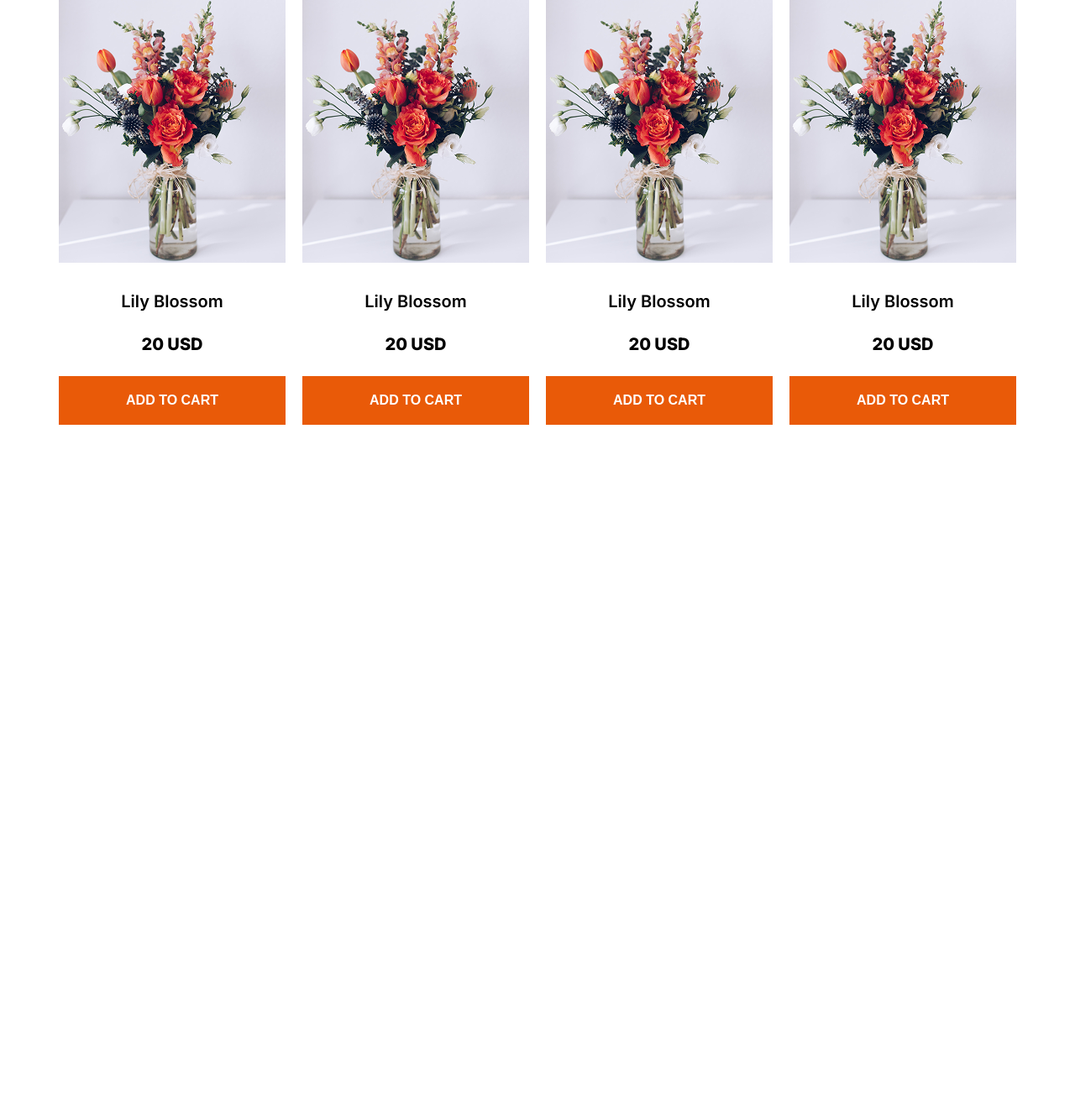
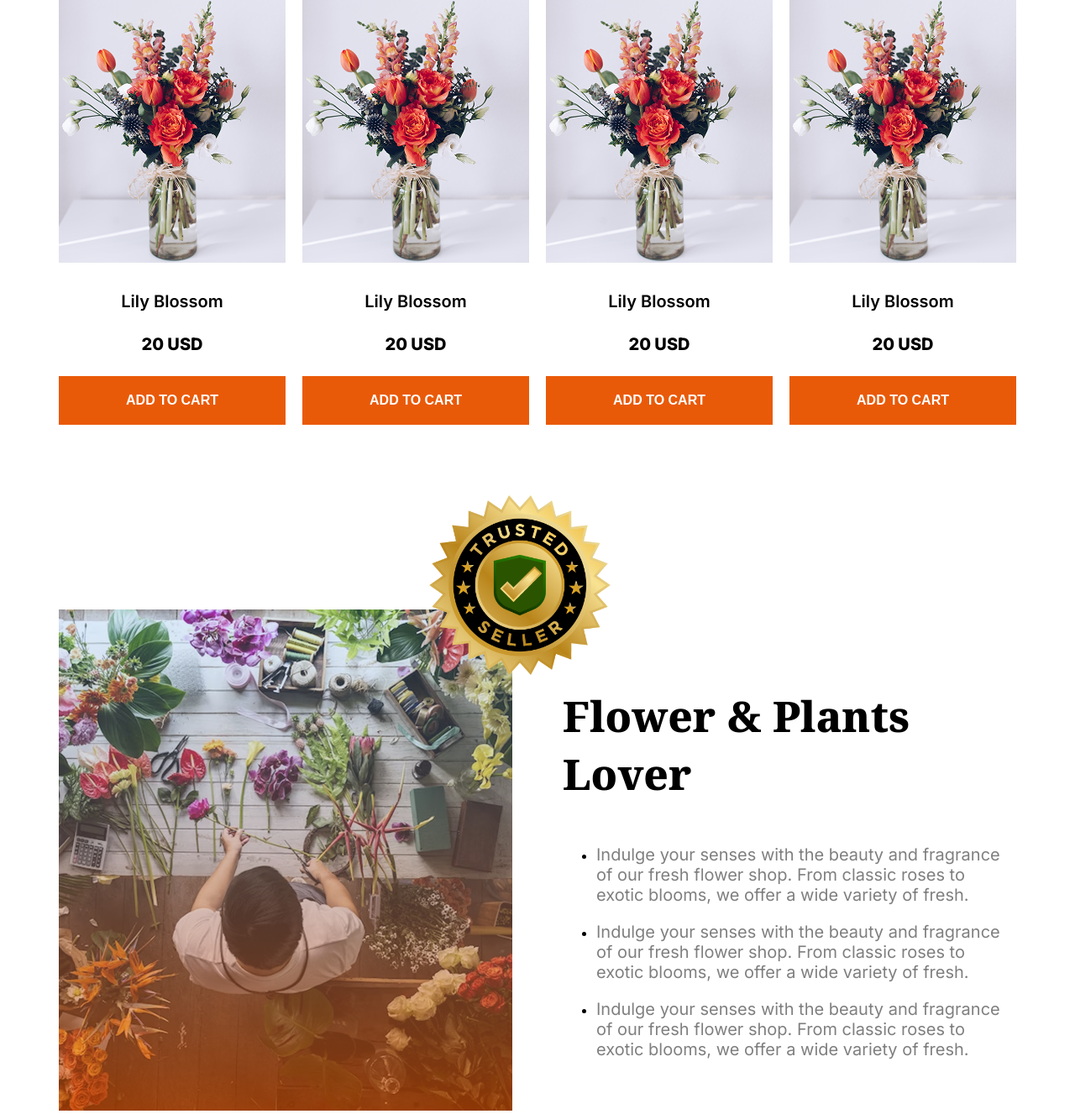
Before and after one commit to Bikram213/Assignment-2-Responsive-Flowers, a plain HTML site: page index.html in a window 1280 px wide. Shown: the part 1471-2798 px from the top of the page at 84% size. Before the commit the page ends 1985 px from the top, so only its background shows below. Drawn offline with Linux system fonts and the light colour scheme.

Commit message:
flower plants lover section done

```diff
--- a/flower.css
+++ b/flower.css
@@ -9,7 +9,7 @@
 .noto-serif-font2 {
   font-family: "Noto Serif", serif;
   font-optical-sizing: auto;
-  font-weight: 400;
+  font-weight: 800;
   font-style: normal;
   font-variation-settings:
     "wdth" 100;
@@ -123,6 +123,34 @@ body{
     width: 100%;
 }
 
+/* plant lover related styles */
+.plants-lover-container{
+    display: flex;
+    max-width: 1140px;
+    margin: 0 auto;
+    margin-top: 220px;
+    gap: 60px;
+    align-items: center;
+    justify-content:space-between;
+    position: relative;
+
+
+
+}
+
+.plant-lover-title {
+    font-size: 3.15rem;
+}
+#plant-lover-badge{
+    position: absolute ;
+    top: -30%;
+    left: 35%;
+    width: 300px;
+    height: auto;
+
+}
+
+
 
 /* responsive media query */
 @media screen and (max-width:576px) {
--- a/index.html
+++ b/index.html
@@ -108,6 +108,35 @@
             </div>
         </section>
 
+        <!-- Plants lover section -->
+
+        <section class="plants-lover">
+
+            <div class="plants-lover-container">
+                <img src="./assets/flower-store.png" alt="">
+                <img id="plant-lover-badge" src="./assets/trusted-badge.png" alt="">
+
+                <div>
+                    <h3 class="plant-lover-title noto-serif-font2">Flower & Plants Lover</h3>
+                    <ul>
+                        <li>
+                            <p class="common-paragraph">Indulge your senses with the beauty and fragrance of our fresh flower shop. From classic roses to exotic blooms, we offer a wide variety of fresh.</p>
+                        </li>
+                        <li>
+                            <p class="common-paragraph">Indulge your senses with the beauty and fragrance of our fresh flower shop. From classic roses to exotic blooms, we offer a wide variety of fresh.</p>
+                        </li>
+                        <li>
+                            <p class="common-paragraph">Indulge your senses with the beauty and fragrance of our fresh flower shop. From classic roses to exotic blooms, we offer a wide variety of fresh.</p>
+                        </li>
+                    </ul>
+                </div>
+            </div>
+
+
+
+
+        </section>
+
 
     </main>
 
```
